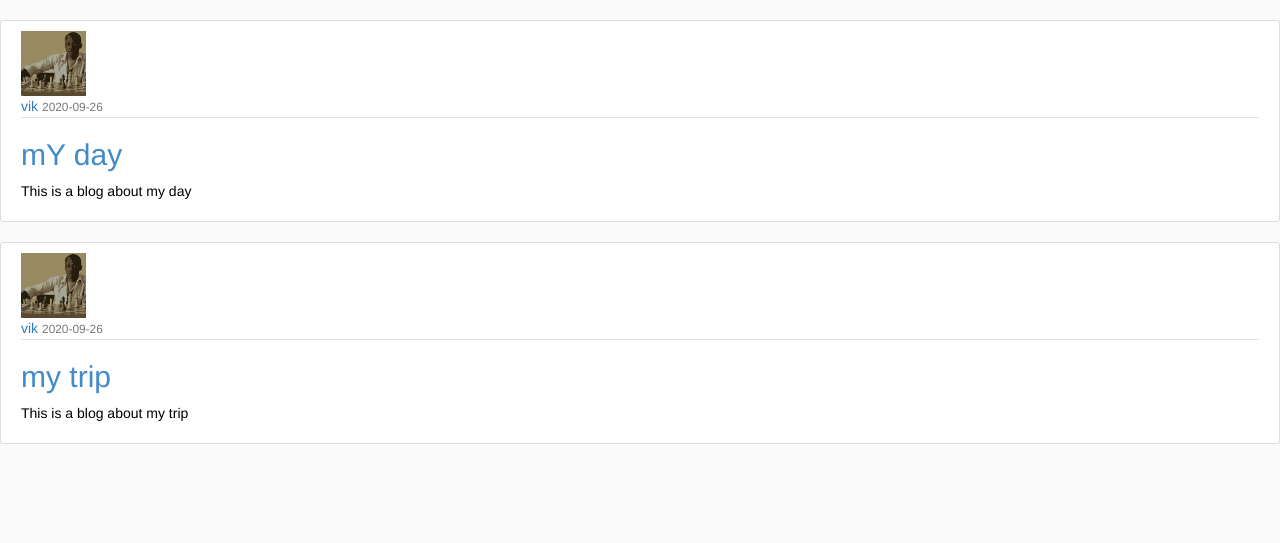
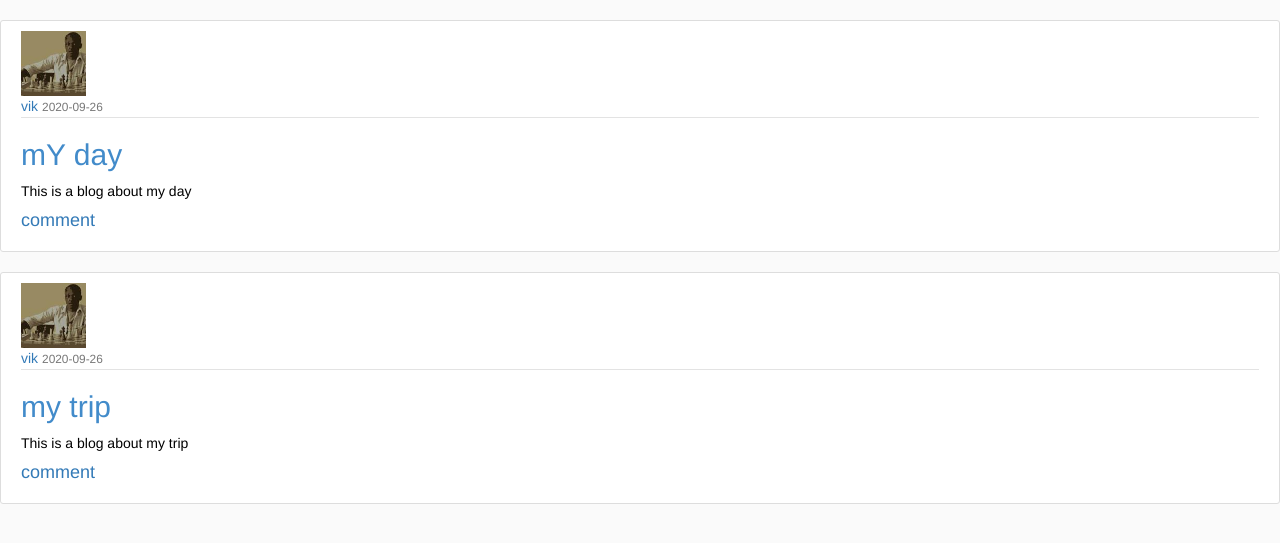
Before and after one commit to vsidera/MyBlog, a Flask app: page / in a window 1280 px wide. Shown: the part 102-645 px from the top of the page. Run offline with Flask 2, Linux system fonts and the light colour scheme; data comes from the database, SQL or seed files in the repository; both versions use the stored data as it was after the commit; some libraries are stand-ins or nearby versions.

Commit message:
add comment link

```diff
--- a/app/templates/home.html
+++ b/app/templates/home.html
@@ -10,6 +10,7 @@
             </div>
             <h2><a class="article-title" href="{{ url_for('post', post_id=post.id) }}">{{ post.title }}</a></h2>
             <p class="article-content">{{ post.content }}</p>
+            <h4><a class="article-content" href="{{ url_for('post', post_id=post.id) }}">comment</a></h4>
           </div>
         </article>
     {% endfor %}
```
Also changed, not shown: app/site.db, app/static/profile_pics/3a1ef86e42920fa2.jpg (added).
